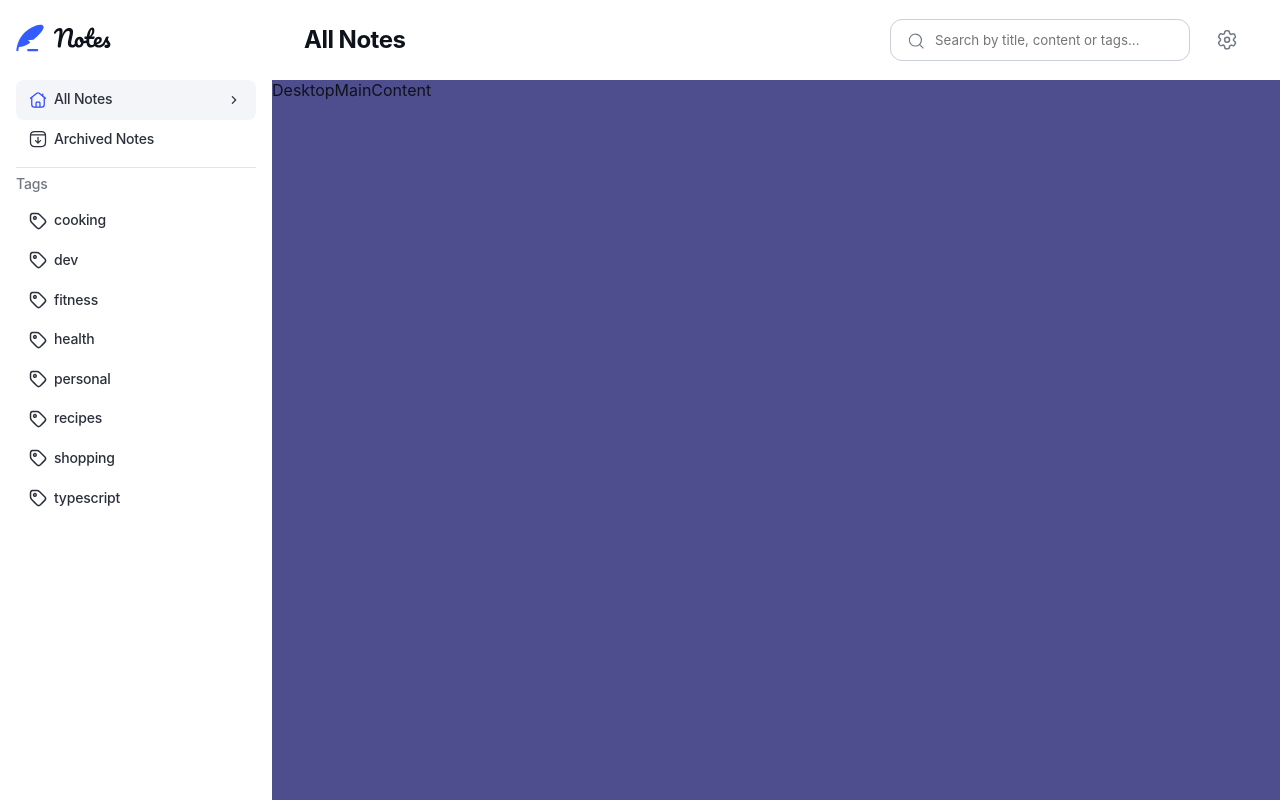
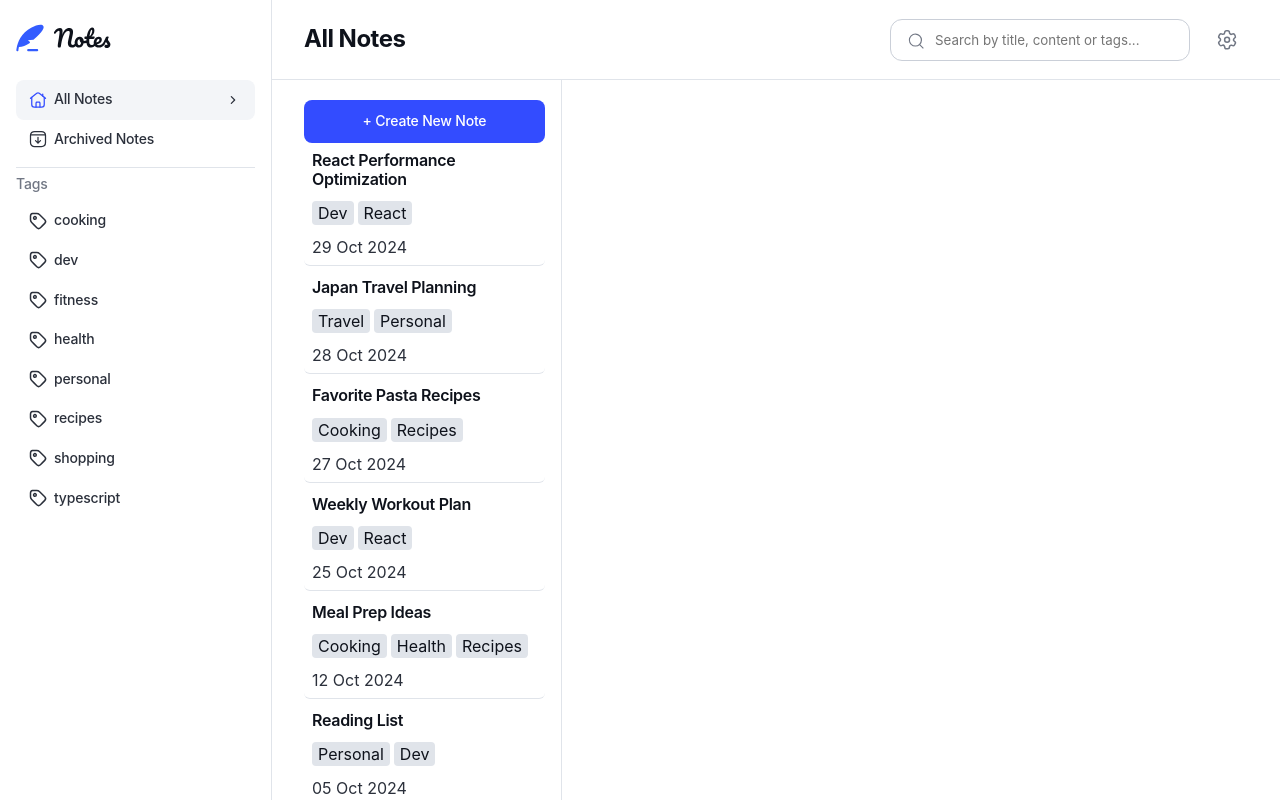
Before and after one commit to RicardoGeada/fm-note-taking-web-app, a React (Vite) app: page /all in a window 1280 px wide. Built offline with nearby package versions, Linux system fonts and the light colour scheme; a web font is replaced by a local one.

Commit message:
feat(all-notes): add desktop layout
- add css for all-notes in desktop layout

```diff
--- a/src/components/NoteListItem/NoteListItem.module.scss
+++ b/src/components/NoteListItem/NoteListItem.module.scss
@@ -5,6 +5,7 @@
   color: var(--color-neutral-950);
   border-radius: 6px;
   padding: var(--spacing-100);
+  border-bottom: 1px solid var(--color-neutral-200);
 
   &__link {
     display: flex;
--- a/src/index.scss
+++ b/src/index.scss
@@ -95,9 +95,6 @@ button {
 .btn {
   padding: var(--spacing-150) var(--spacing-200);
   border-radius: var(--spacing-100);
-  border: 1px solid transparent;
-  outline: transparent;
-  cursor: pointer;
   display: flex;
   justify-content: center;
   align-items: center;
--- a/src/layouts/Desktop/DesktopLayout.module.scss
+++ b/src/layouts/Desktop/DesktopLayout.module.scss
@@ -11,21 +11,18 @@
 
   &__header {
     grid-area: header;
+    border-bottom: 1px solid var(--color-neutral-200);
   }
 
   &__main {
     grid-area: main;
     position: relative;
     overflow: auto;
-    background-color: rgb(78, 78, 143);
   }
 
   &__nav {
     grid-area: nav;
     width: 272px;
+    border-right: 1px solid var(--color-neutral-200);
   }
 }
-
-// .no-scroll {
-//   overflow: hidden;
-// }
--- a/src/layouts/Desktop/DesktopLayout.tsx
+++ b/src/layouts/Desktop/DesktopLayout.tsx
@@ -1,3 +1,4 @@
+import { Outlet } from "react-router-dom";
 import DesktopNav from "../../components/DesktopNav/DesktopNav";
 import DesktopPageHeader from "../../components/DesktopPageHeader/DesktopPageHeader";
 import styles from "./DesktopLayout.module.scss";
@@ -6,7 +7,7 @@ export default function DesktopLayout() {
   return (
     <div className={styles["layout"]}>
       <DesktopPageHeader className={styles["layout__header"]} />
-      <main className={styles["layout__main"]}>DesktopMainContent</main>
+      <main className={styles["layout__main"]}><Outlet /></main>
       <DesktopNav className={styles["layout__nav"]} />
     </div>
   );
--- a/src/pages/main/AllNotes/AllNotes.module.scss
+++ b/src/pages/main/AllNotes/AllNotes.module.scss
@@ -19,6 +19,10 @@
 }
 
 .notes-list {
+  display: flex;
+  flex-direction: column;
+  gap: var(--spacing-50);
+
   > :not(:last-child)::after {
     content: "";
     width: 100%;
@@ -43,12 +47,11 @@
   bottom: calc(56px + var(--spacing-200)); // 56px for mobile nav height
   width: var(--spacing-600);
   height: var(--spacing-600);
-  background-color: var(--color-blue-500);
   border-radius: var(--radius-full);
-  color: var(--color-neutral-0);
   box-shadow: 0 7px 11px 0 rgb(from var(--color-neutral-300) r g b / 70%);
 
   svg {
+    flex-shrink: 0;
     width: var(--spacing-400);
     height: var(--spacing-400);
   }
@@ -79,3 +82,19 @@
     height: var(--spacing-800);
   }
 }
+
+@media (min-width: 67.5rem) { // 1080px
+  .all-notes {
+    max-width: 290px;
+    padding: var(--spacing-250) var(--spacing-200) var(--spacing-250) var(--spacing-400);
+    border-right: 1px solid var(--color-neutral-200);
+  }
+
+  .new-note-button {
+    position: unset;
+    width: 100%;
+    height: unset;
+    box-shadow: none;
+    border-radius: var(--spacing-100);
+  }
+}
--- a/src/pages/main/AllNotes/AllNotes.tsx
+++ b/src/pages/main/AllNotes/AllNotes.tsx
@@ -4,17 +4,22 @@ import DUMMY_NOTES from "../../../dummy-notes";
 import { useParams } from "react-router-dom";
 import NoteDetail from "../../../components/NoteDetail/NoteDetail";
 import AddIcon from "./../../../assets/images/icon-plus.svg?react";
+import { useMediaQuery } from "react-responsive";
+import clsx from "clsx";
 
 export default function AllNotes() {
+  const isDesktop = useMediaQuery({ minWidth: 1080 });
   const { noteId } = useParams();
 
   return (
     <>
       <div className={styles["all-notes"]}>
-        <h2 className={styles["all-notes__headline"]}>All Notes</h2>
+        {!isDesktop && (
+          <h2 className={styles["all-notes__headline"]}>All Notes</h2>
+        )}
 
-        <button className={styles["new-note-button"]}>
-          <AddIcon />
+        <button className={clsx("btn btn--primary",styles["new-note-button"], isDesktop ? "" : "btn--circle")}>
+          {isDesktop ? <span>+ Create New Note</span> : <AddIcon />}
         </button>
 
         {DUMMY_NOTES.length > 0 && (
```
